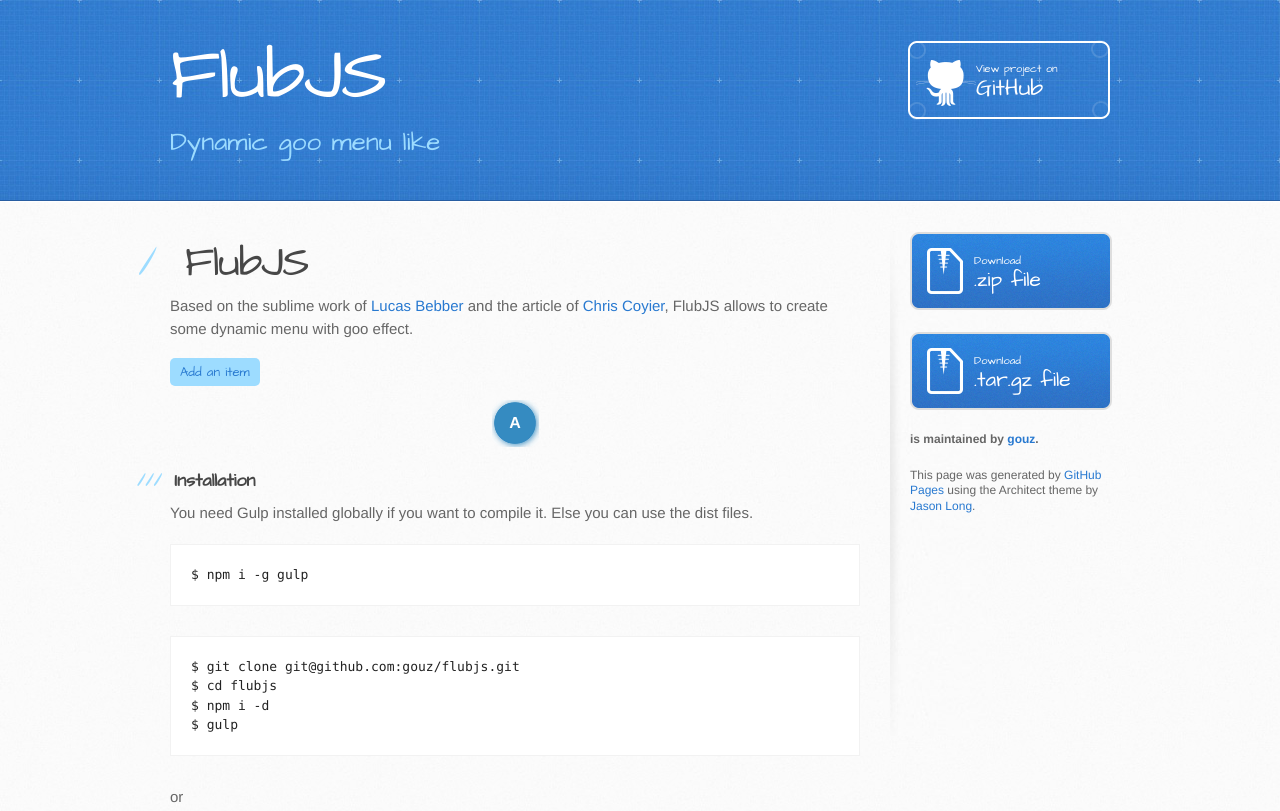
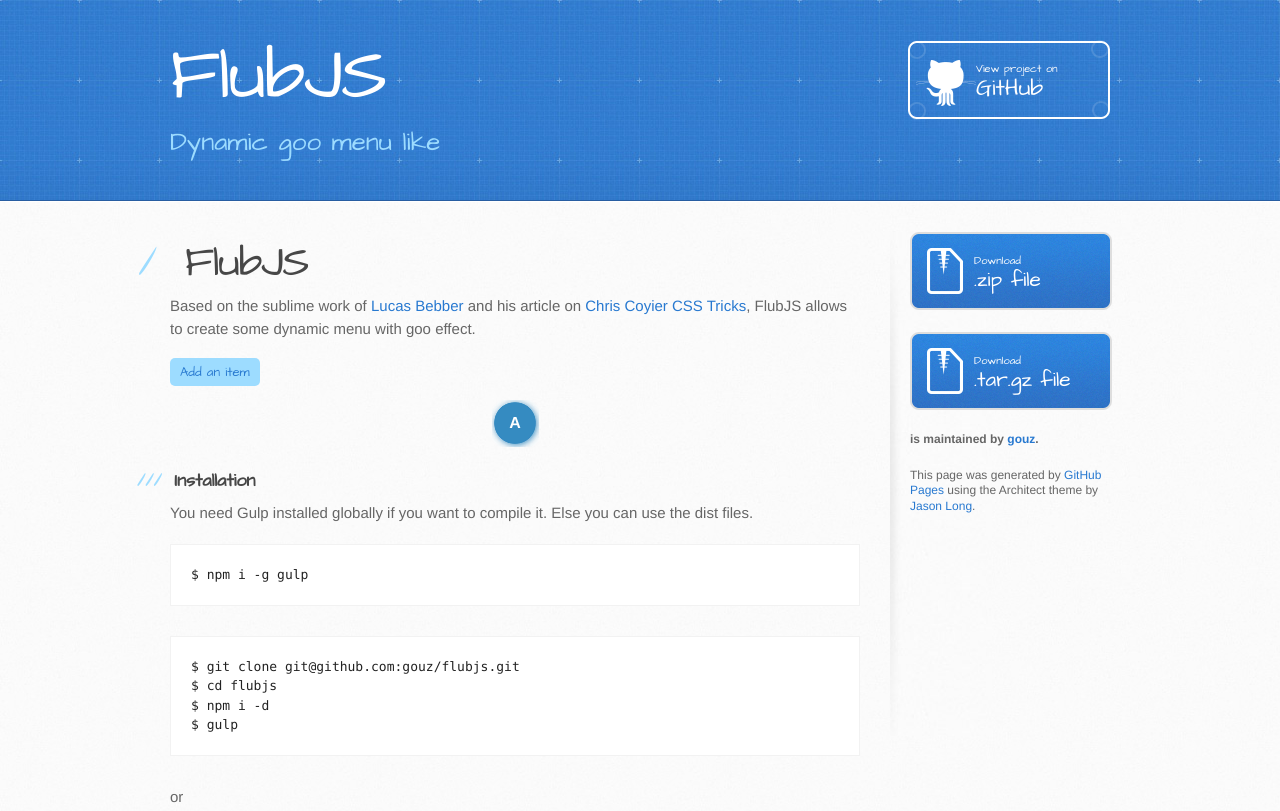
Before and after one commit to gouz/flubjs, a plain HTML site: page index.html in a window 1280 px wide. Shown: the top 811 px of the page. Drawn offline with Linux system fonts and the light colour scheme.

Commit message:
Update index.html

```diff
--- a/index.html
+++ b/index.html
@@ -31,7 +31,7 @@
           <h1>
 <a id="flubjs" class="anchor" href="#flubjs" aria-hidden="true"><span class="octicon octicon-link"></span></a>FlubJS</h1>
 
-<p>Based on the sublime work of <a href="http://twitter.com/lucasbebber">Lucas Bebber</a> and the article of <a href="https://css-tricks.com/gooey-effect">Chris Coyier</a>, FlubJS allows to create some dynamic menu with goo effect.</p>
+<p>Based on the sublime work of <a href="http://twitter.com/lucasbebber">Lucas Bebber</a> and his article on <a href="https://css-tricks.com/gooey-effect">Chris Coyier CSS Tricks</a>, FlubJS allows to create some dynamic menu with goo effect.</p>
     <a href="javascript:void();" id="add" class="btn">Add an item</a>
     <div id="sandbox-wheel" data-launcher="#launcher">
       <a id="launcher" href="#menu">A</a>
```
